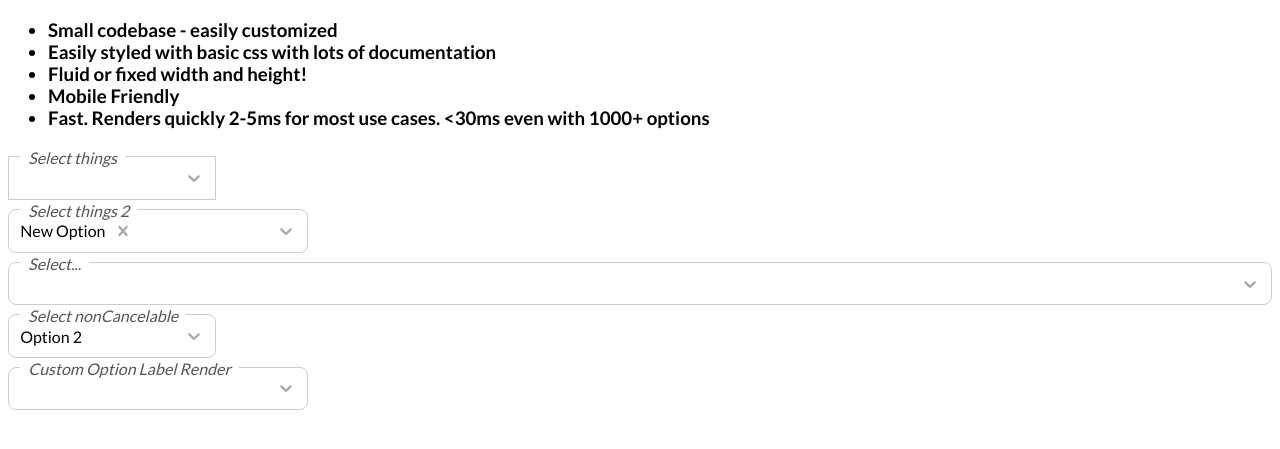
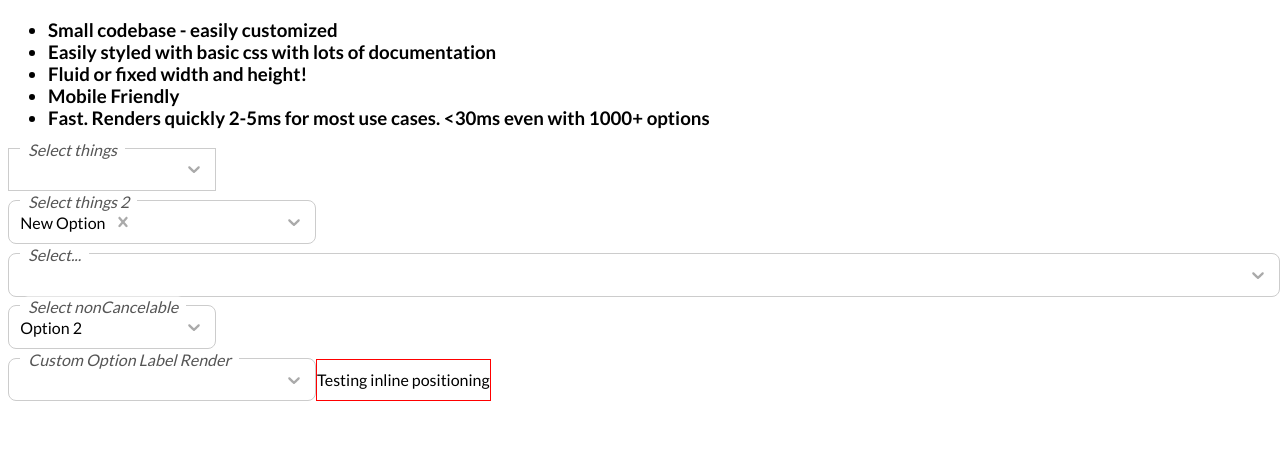
Before and after one commit to shaefer/react-simple-select, a React app: page / in a window 1280 px wide. Shown: the part 63-512 px from the top of the page. Built offline with nearby package versions, Linux system fonts and the light colour scheme.

Commit message:
feat(inline): added inline style handling and some styling to properly position the next element

```diff
--- a/package.json
+++ b/package.json
@@ -1,6 +1,6 @@
 {
   "name": "react-simple-styleable-select",
-  "version": "1.0.0",
+  "version": "1.1.2",
   "description": "",
   "license": "MIT",
   "author": "Daniel Shaefer",
@@ -18,7 +18,7 @@
     "mobile",
     "responsive"
   ],
-  "main": "src/SimpleSelect.js",
+  "main": "dist/SimpleSelect.js",
   "babel": {
     "presets": [
       "@babel/preset-react"
@@ -40,7 +40,7 @@
     "build": "react-scripts build",
     "test": "react-scripts test --env=jsdom",
     "eject": "react-scripts eject",
-    "prepublish": "rm -rf dist && mkdir dist && babel src -d dist --copy-files"
+    "prepublish": "rm -rf dist && babel src"
   },
   "browserslist": [
     ">0.2%",
--- a/src/SimpleSelect.css
+++ b/src/SimpleSelect.css
@@ -1,6 +1,7 @@
 .mySelectDefault {
-  display: flex;
   position: relative;
+  margin-right: 0.5em;
+  vertical-align: bottom;
 }
 
 /*TODO: Extract out variable styles into separate class: e.g. roundedCorners*/
@@ -14,7 +15,7 @@
   padding: 0.2em 0.2em 0.2em 0.2em; /*the right padding is much larger to allow for the absolute positioning of the dropdowncontainer*/
 
   min-height: 2.2em; /*this is here to handle empty state not shrinking the field set too much. You can remove it this if you don't mind an empty select being compressed.*/
-  min-width: 200px;
+  min-width: 50px;
 
   /*these 2 make placement and alignment of selected values and the cancel button easy*/
   display: flex;
--- a/src/SimpleSelect.js
+++ b/src/SimpleSelect.js
@@ -174,7 +174,8 @@ class SimpleSelect extends React.Component {
     });
 
     const style = {
-      width: this.state.width ? this.state.width : "100%"
+      width: this.state.width ? this.state.width : "100%",
+      display: this.props.inline ? 'inline-block' : 'block'
     };
     const fixedHeightClassName = this.props.fixedHeight ? "fixedHeight" : "";
     const cornerClassName = this.props.hasSharpCorners ? "" : "roundedCorners";
--- a/src/index.js
+++ b/src/index.js
@@ -36,7 +36,7 @@ function App() {
   }
   return (
     <div className="App">
-      <h1>Simple, Styleable, React Select Component</h1>
+      <h1 style={{ textAlign: 'center'}}>Simple, Styleable, React Select Component</h1>
       <h3 style={{ textAlign: "left" }}>
         <ul>
           <li>Small codebase - easily customized</li>
@@ -77,8 +77,9 @@ function App() {
         width="200px"//Non-cancelable
       />
       <SimpleSelect id="5" options={flagOptions} onChange={onChange} width="300px" legendLabel="Custom Option Label Render"
-        renderOptionLabel={flagOptionLabelRender}
+        renderOptionLabel={flagOptionLabelRender} inline
       />
+      <div style={{display:'inline-block', height: '2.5em', lineHeight:'2.5em', verticalAlign:'middle', border:'1px solid red'}}>Testing inline positioning</div>
     </div>
   );
 }
--- a/src/styles.css
+++ b/src/styles.css
@@ -1,4 +1,3 @@
 .App {
   font-family: Lato, sans-serif;
-  text-align: center;
 }
```
